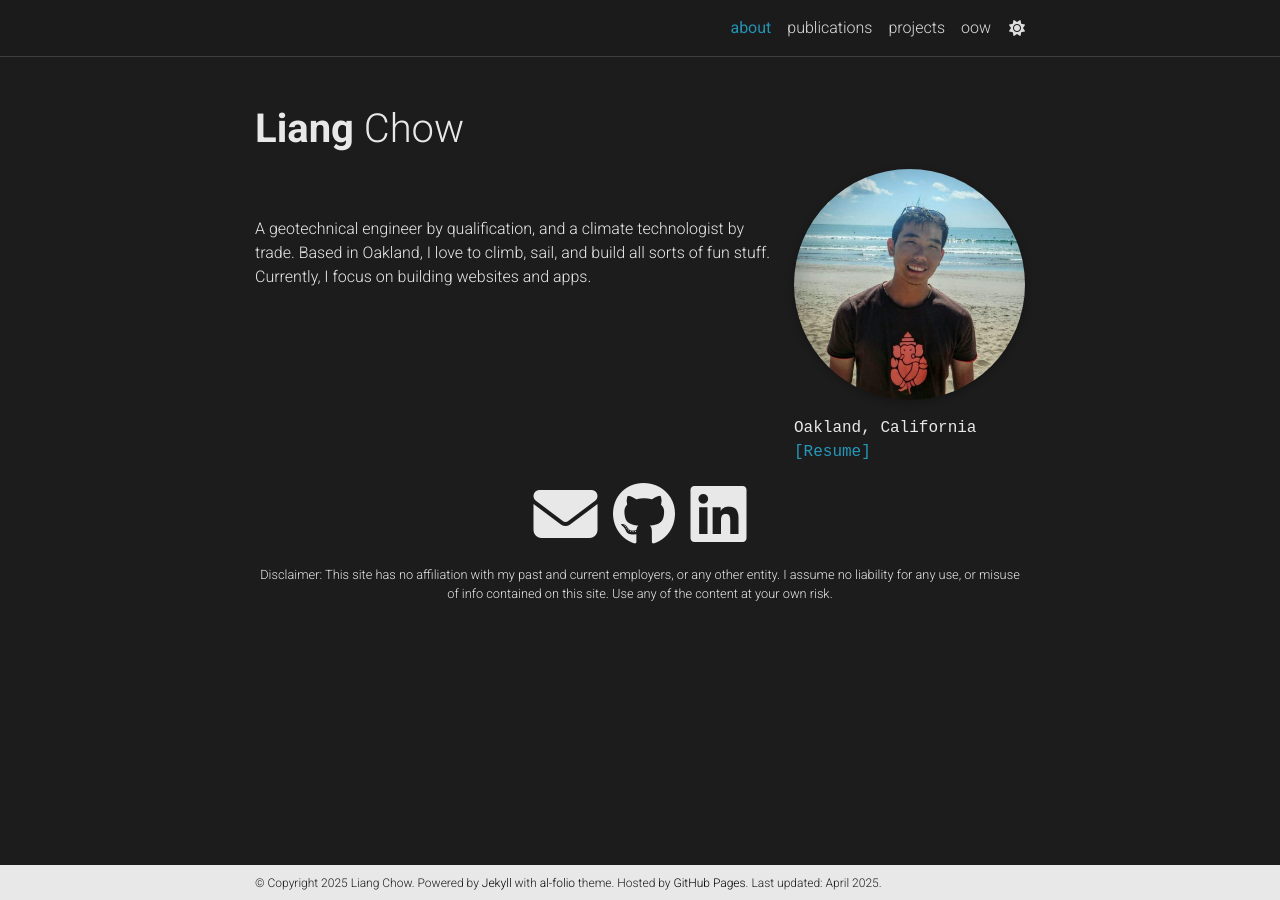
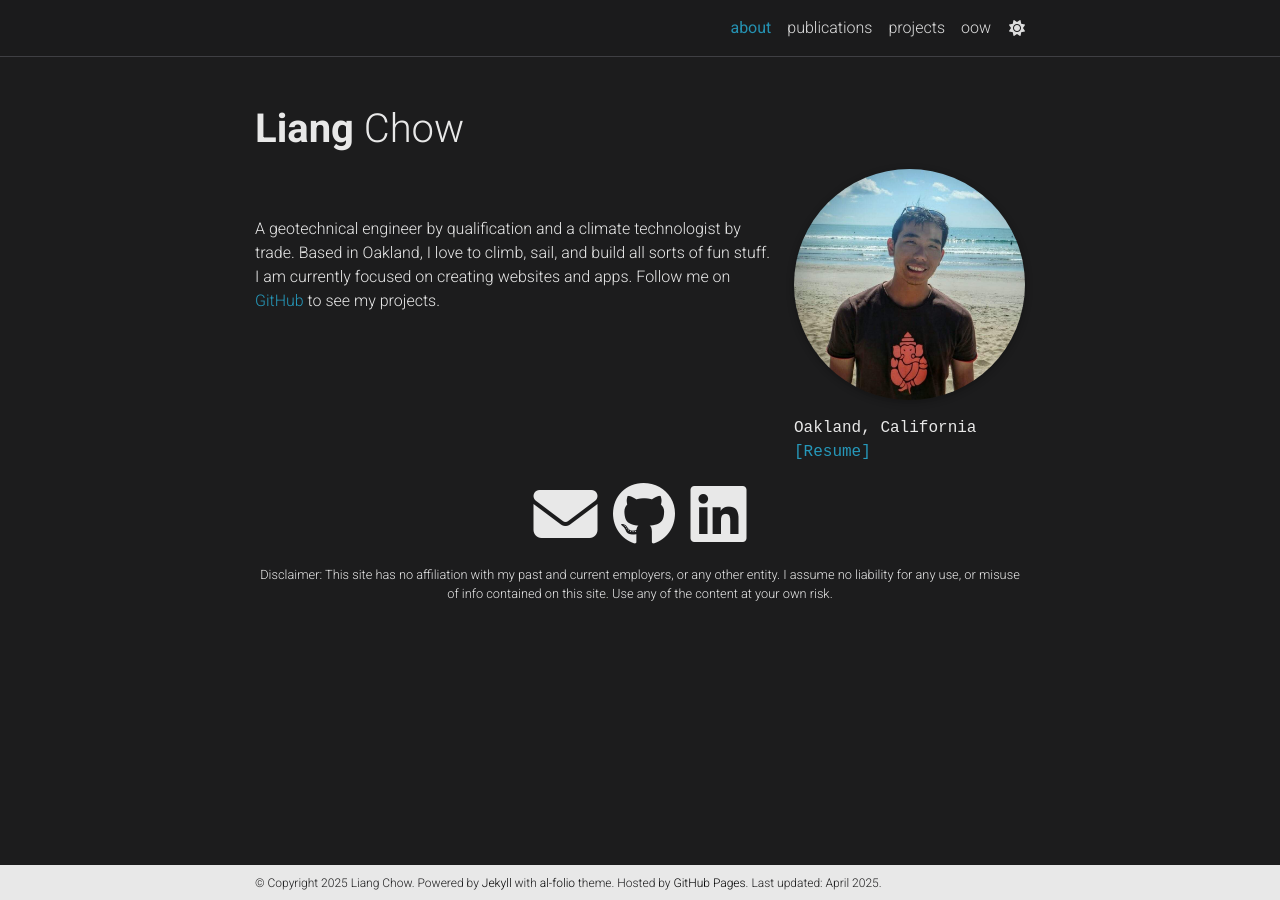
Before and after one commit to liangchow/liangchow.github.io, a Jekyll site: the page built from _pages/about.md, in a window 1280 px wide. Built offline with Jekyll 4.4.1, drawn with Linux system fonts in a browser that asks for light colours; comment, search, counter and statistics services are not loaded; a style sheet for code colours, icons or effects is not loaded.

Commit message:
Update about.md

```diff
--- a/_pages/about.md
+++ b/_pages/about.md
@@ -20,6 +20,6 @@ social: true  # includes social icons at the bottom of the page
 
 \
 \
-A geotechnical engineer by qualification, and a climate technologist by trade.
+A geotechnical engineer by qualification and a climate technologist by trade.
 Based in Oakland, I love to climb, sail, and build all sorts of fun
-stuff. Currently, I focus on building websites and apps.
+stuff. I am currently focused on creating websites and apps. Follow me on [GitHub](https://github.com/liangchow) to see my projects.
```
